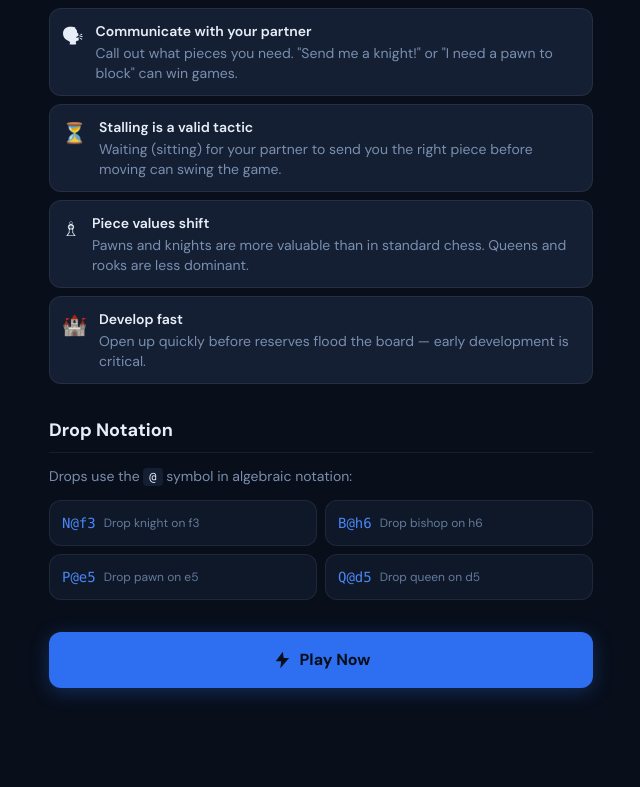
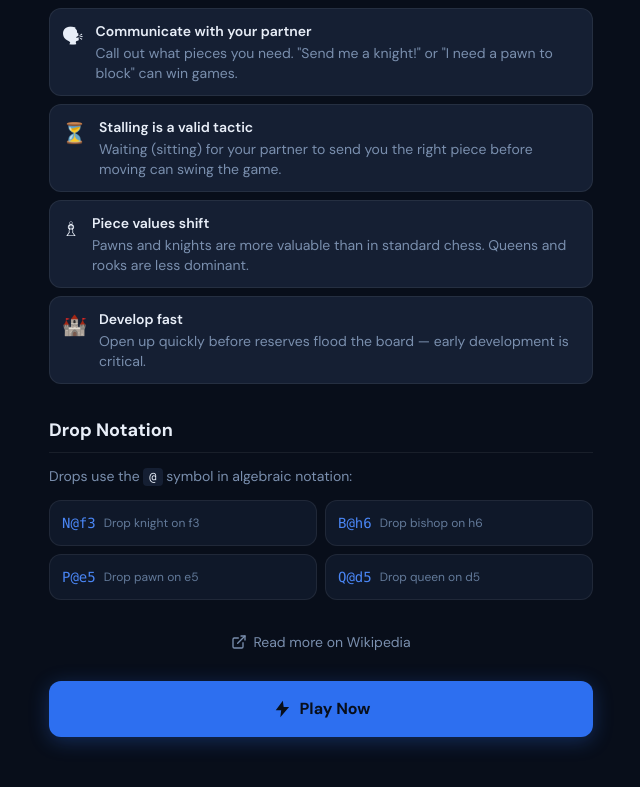
Before and after one commit to connor-leung/bughouse-app, a Next.js app in the folder web/: page /how-to-play in a window 1280 px wide. Shown: the part 1586-2373 px from the top of the page, without its empty margins (319-959 px from the left). Before the commit the page ends 2338 px from the top, so only its background shows below. Built offline with nearby package versions, Linux system fonts and the light colour scheme.

Commit message:
feat(how-to-play): add Wikipedia link

```diff
--- a/web/app/how-to-play/page.tsx
+++ b/web/app/how-to-play/page.tsx
@@ -183,6 +183,23 @@ export default function HowToPlayPage() {
           </div>
         </Section>
 
+        {/* Wikipedia link */}
+        <div className="mb-6 text-center">
+          <a
+            href="https://en.wikipedia.org/wiki/Bughouse_chess"
+            target="_blank"
+            rel="noopener noreferrer"
+            className="inline-flex items-center gap-1.5 text-sm text-secondary hover:text-primary transition-colors"
+          >
+            <svg xmlns="http://www.w3.org/2000/svg" className="w-4 h-4" viewBox="0 0 24 24" fill="none" stroke="currentColor" strokeWidth="2" strokeLinecap="round" strokeLinejoin="round">
+              <path d="M18 13v6a2 2 0 0 1-2 2H5a2 2 0 0 1-2-2V8a2 2 0 0 1 2-2h6" />
+              <polyline points="15 3 21 3 21 9" />
+              <line x1="10" y1="14" x2="21" y2="3" />
+            </svg>
+            Read more on Wikipedia
+          </a>
+        </div>
+
         {/* Play now CTA */}
         <div className="mt-2 mb-8">
           <button
```
